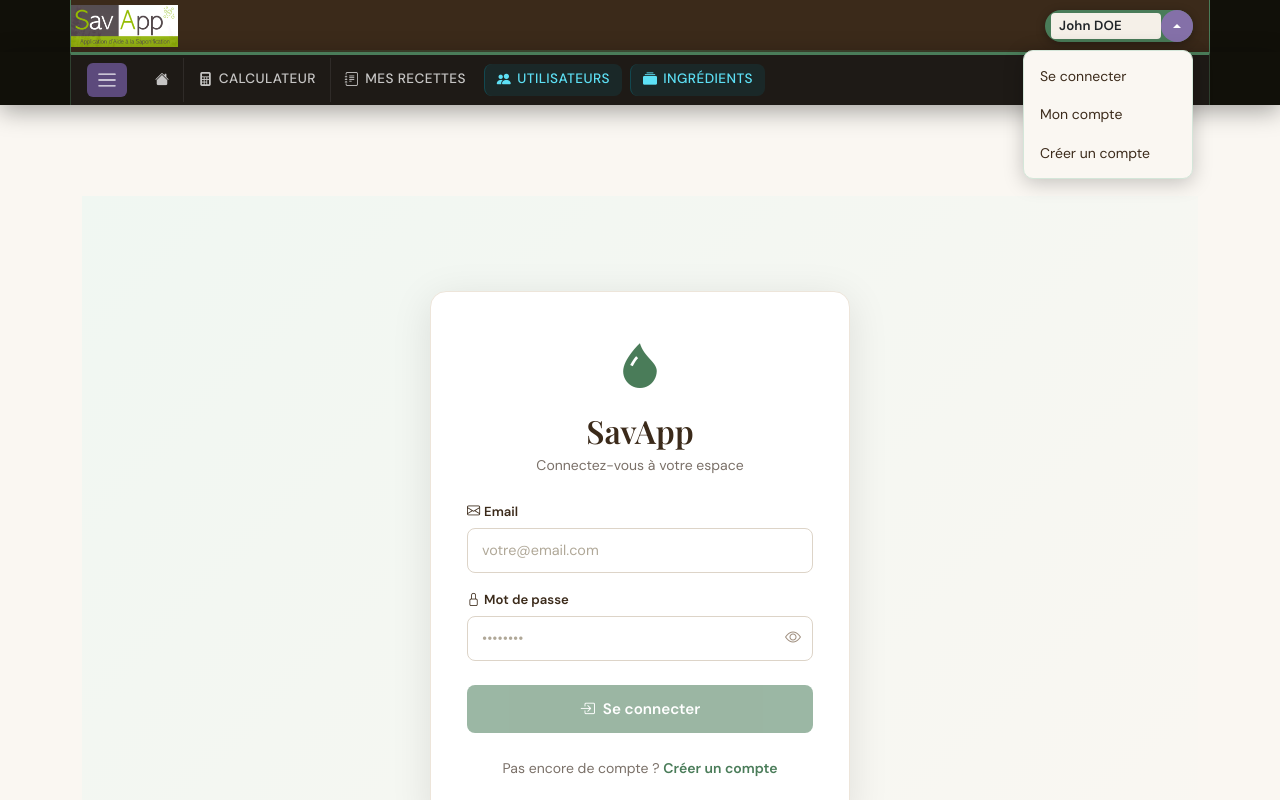
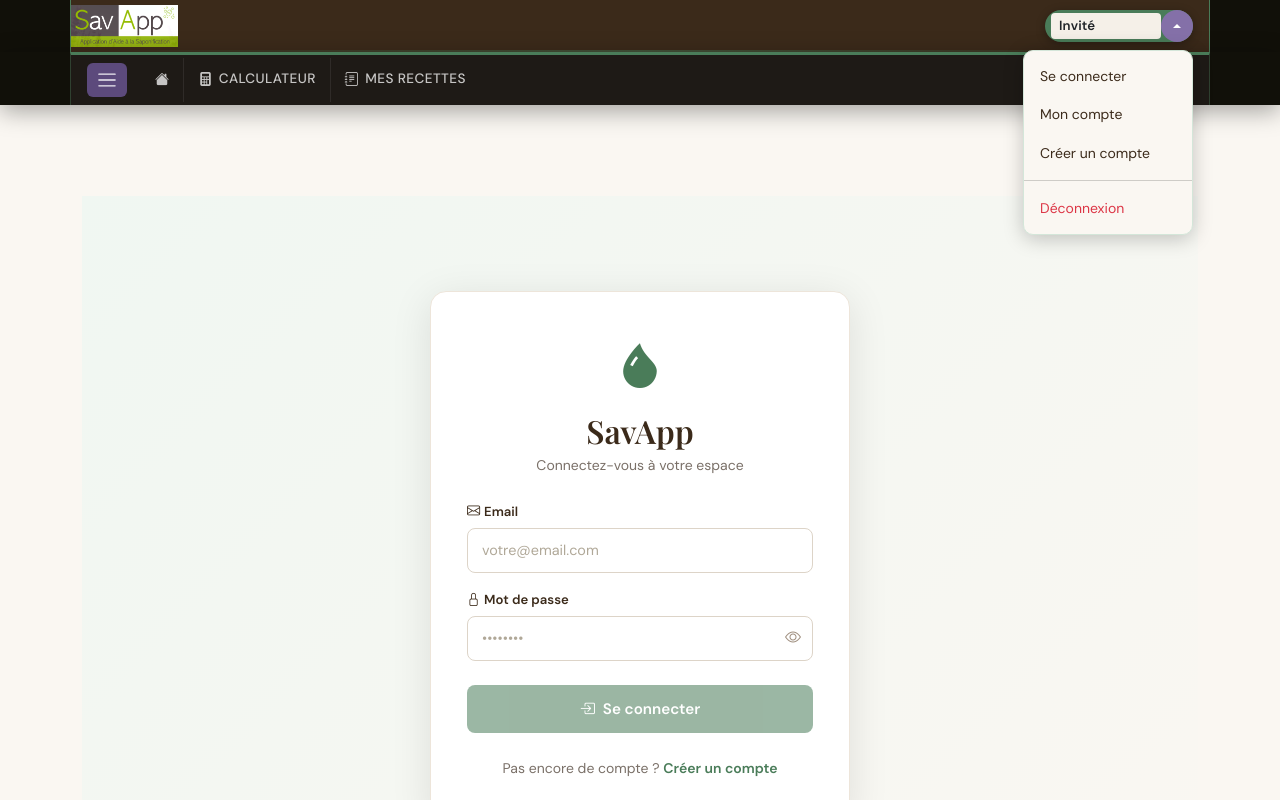
Before and after one commit to victorgms3/sav-app, an Angular app: page /login in a window 1280 px wide. Both pictures are taken after a click on the button 1177 px from the left and 26 px from the top of the page. Shown: the top 800 px of the page. Built offline with nearby package versions, Linux system fonts and the light colour scheme.

Commit message:
Ajout de la gestion de l'authentification et des rôles dans le menu utilisateur, mise à jour de l'affichage du nom d'utilisateur et ajout de la déconnexion.

```diff
--- a/src/app/components/header/header.html
+++ b/src/app/components/header/header.html
@@ -7,7 +7,9 @@
 
       <!-- Menu utilisateur : -->
       <div class="user-menu align-items-center me-3">
-        <span class="user-name text-dark bg-light rounded-1 ps-2"> John DOE </span>
+        <span class="user-name text-dark bg-light rounded-1 ps-2">
+          {{ authService.getUserIdentifier() }}
+        </span>
         <!-- Bouton Dropdown Bootstrap -->
         <button
           class="dropdown-btn rounded-pill dropdown-toggle"
@@ -21,6 +23,12 @@
           <li><a class="dropdown-item" routerLink="/login">Se connecter</a></li>
           <li><a class="dropdown-item" routerLink="/account">Mon compte</a></li>
           <li><a class="dropdown-item" routerLink="/subscribe">Créer un compte</a></li>
+          <li><hr class="dropdown-divider" /></li>
+          <li>
+            <a class="dropdown-item text-danger" routerLink="#" (click)="authService.logout()"
+              >Déconnexion</a
+            >
+          </li>
           <!-- <li><hr class="dropdown-divider"></li> -->
           <!-- <li><a class="dropdown-item text-danger"
  routerLink="#" (click)="logout()">Déconnexion</a></li>-->
--- a/src/app/components/header/header.ts
+++ b/src/app/components/header/header.ts
@@ -1,6 +1,7 @@
-import { Component } from '@angular/core';
+import { Component, inject } from '@angular/core';
 import { Navbar } from '../navbar/navbar';
 import { RouterLink, RouterLinkActive } from '@angular/router';
+import { AuthService } from '../../services/auth.service';
 @Component({
  selector: 'app-header',
  imports: [Navbar, RouterLink, RouterLinkActive],
@@ -8,4 +9,5 @@
  styleUrl: './header.css',
 })
 export class Header {
+    public authService = inject(AuthService);
 }
--- a/src/app/components/navbar/navbar.html
+++ b/src/app/components/navbar/navbar.html
@@ -29,9 +29,9 @@
           </a>
         </li>
         <!-- Accès à la page de calcul d'une recette SaF -->
-        <li class="nav-item ">
+        <li class="nav-item">
           <a
-            class="nav-link "
+            class="nav-link"
             routerLink="recipe-calculator"
             routerLinkActive="active"
             title="Calculer une recette de savon"
@@ -53,6 +53,8 @@
           </a>
         </li>
         <!-- Accès gestion des utilisateurs pour l'administrateur -->
+        @if (authService.isAuthenticated()) {
+          @if (authService.hasRole('ROLE_ADMIN')) {
             <li class="nav-item admin-only">
               <a
                 class="nav-link"
@@ -64,7 +66,11 @@
                 Utilisateurs
               </a>
             </li>
+          }
+        }
         <!-- Accès gestion des ingrédients pour l'administrateur -->
+        @if (authService.isAuthenticated()) {
+          @if (authService.hasRole('ROLE_ADMIN')) {
             <li class="nav-item admin-only">
               <a
                 class="nav-link"
@@ -76,6 +82,8 @@
                 Ingrédients
               </a>
             </li>
+          }
+        }
       </ul>
     </div>
   </div>
--- a/src/app/components/navbar/navbar.ts
+++ b/src/app/components/navbar/navbar.ts
@@ -1,5 +1,6 @@
-import { Component } from '@angular/core';
+import { Component, inject } from '@angular/core';
 import { RouterLink, RouterLinkActive } from '@angular/router';
+import { AuthService } from '../../services/auth.service';
 @Component({
  selector: 'app-navbar',
  imports: [RouterLink, RouterLinkActive], // AJOUTER ICI LE ROUTAGE
@@ -7,4 +8,5 @@
  styleUrl: './navbar.css',
 })
 export class Navbar {
+    public authService = inject(AuthService);
 }
--- a/src/app/pages/account-manager-page/account-manager-page.ts
+++ b/src/app/pages/account-manager-page/account-manager-page.ts
@@ -1,5 +1,6 @@
 import { Component } from '@angular/core';
-
+import { inject } from '@angular/core';
+import { AuthService } from '../../services/auth.service';
 @Component({
   selector: 'app-account-manager-page',
   imports: [],
@@ -8,4 +9,6 @@
 })
 export class AccountManagerPage {
 
+    public authService = inject(AuthService);
+
 }
--- a/src/app/services/auth.service.ts
+++ b/src/app/services/auth.service.ts
@@ -70,8 +70,9 @@
   /** Vérifie si l'utilisateur possède un rôle donné (ex: 'ROLE_ADMIN') */
   hasRole(role: string): boolean {
     const decoded = this.getDecodedToken();
-    if (!decoded || !decoded.roles) return false;
-    return decoded.roles.includes(role);
+    if (!decoded || !decoded.role) return false;
+    console.log('Rôles de l\'utilisateur :', decoded.role);
+    return decoded.role.includes(role);
   }
 
   /** Retourne toutes les infos utiles du token décodé */
@@ -80,7 +81,7 @@
     if (!decoded) return null;
     return {
       username:   decoded.sub,
-      roles:      decoded.roles || [],
+      roles:      decoded.role || [],
       expiration: new Date(decoded.exp * 1000),  // exp est en secondes Unix
     };
   }
```
Lines whose indentation alone changed are shown as unchanged.
